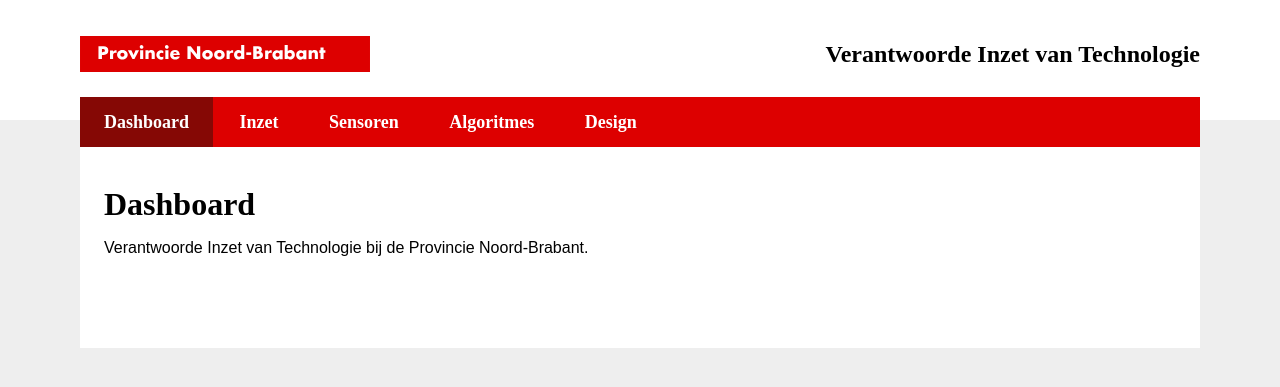
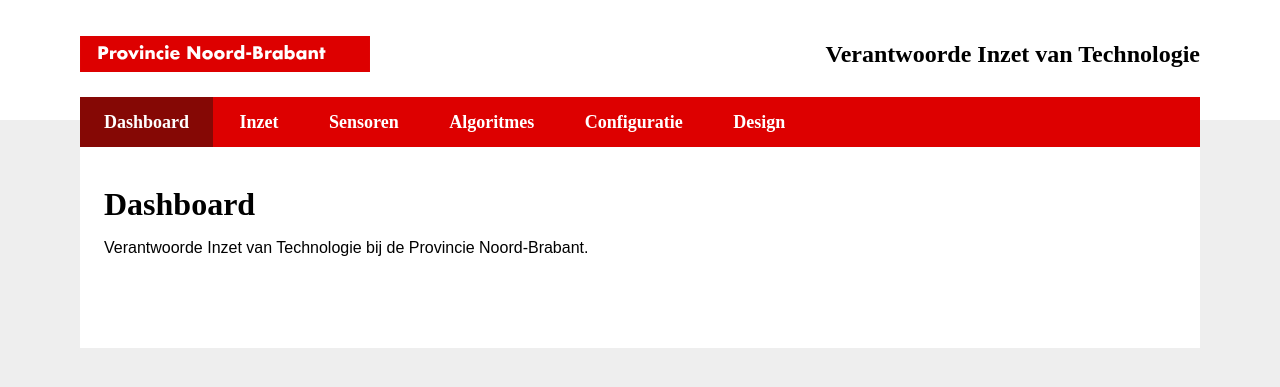
Before and after one commit to Algoritmeregister/pnb-sensoren, a Jekyll site: the page built from index.html, in a window 1280 px wide. Shown: the top 387 px of the page. Built offline with Jekyll 4.4.1, drawn with Linux system fonts in a browser that asks for light colours.

Commit message:
fix nav active and auto load nav

```diff
--- a/_includes/header.html
+++ b/_includes/header.html
@@ -8,11 +8,10 @@
         </div>
         <div class="layout-1">
             <div class="header-nav color-bg-brand-1">
-                <a href="{{ "/" | relative_url }}" class="header-nav-item header-nav-item-active p-x4 color-neutral-1">Dashboard</a>
-                <a href="{{ "/inzet" | relative_url }}" class="header-nav-item p-x4 color-neutral-1">Inzet</a>
-                <a href="{{ "/sensoren" | relative_url }}" class="header-nav-item p-x4 color-neutral-1">Sensoren</a>
-                <a href="{{ "/algoritmes" | relative_url }}" class="header-nav-item p-x4 color-neutral-1">Algoritmes</a>
-                <a href="{{ "/design" | relative_url }}" class="header-nav-item p-x4 color-neutral-1">Design</a>
+                {% assign pages = site.pages | where_exp: "item", "item.nav_position != nil" | sort: "nav_position" %}
+                {% for navPage in pages %}
+                    <a href="{{ navPage.url | relative_url }}" class="header-nav-item {% if navPage.url == page.url %}header-nav-item-active{% endif %} p-x4 color-neutral-1">{{ navPage.title }}</a>
+                {% endfor %}
             </div>
         </div>
     </div>
--- a/index.html
+++ b/index.html
@@ -1,5 +1,6 @@
 ---
 layout: default
+nav_position: 1
 title: Dashboard
 description: Verantwoorde Inzet van Technologie bij de Provincie Noord-Brabant.
 ---
--- a/pages/algoritmes.html
+++ b/pages/algoritmes.html
@@ -1,5 +1,6 @@
 ---
 layout: default
+nav_position: 4
 title: Algoritmes
 description: Overzicht van algoritmische toepassingen.
 permalink: /algoritmes
--- a/pages/design.html
+++ b/pages/design.html
@@ -1,5 +1,6 @@
 ---
 layout: default
+nav_position: 6
 title: Design
 description: Overzicht van design elementen en stijlrichtlijnen.
 permalink: /design
--- a/pages/projecten.html
+++ b/pages/inzet.html
@@ -1,5 +1,6 @@
 ---
 layout: default
+nav_position: 2
 title: Inzet
 description: Overzicht van inzet van technologie in projecten en processen.
 permalink: /inzet
--- a/pages/sensoren.html
+++ b/pages/sensoren.html
@@ -1,5 +1,6 @@
 ---
 layout: default
+nav_position: 3
 title: Sensoren
 description: Overzicht van sensoren en sensornetwerken.
 permalink: /sensoren
```
Also changed, not shown: pages/configuratie.html (added, +7 -0 lines).
